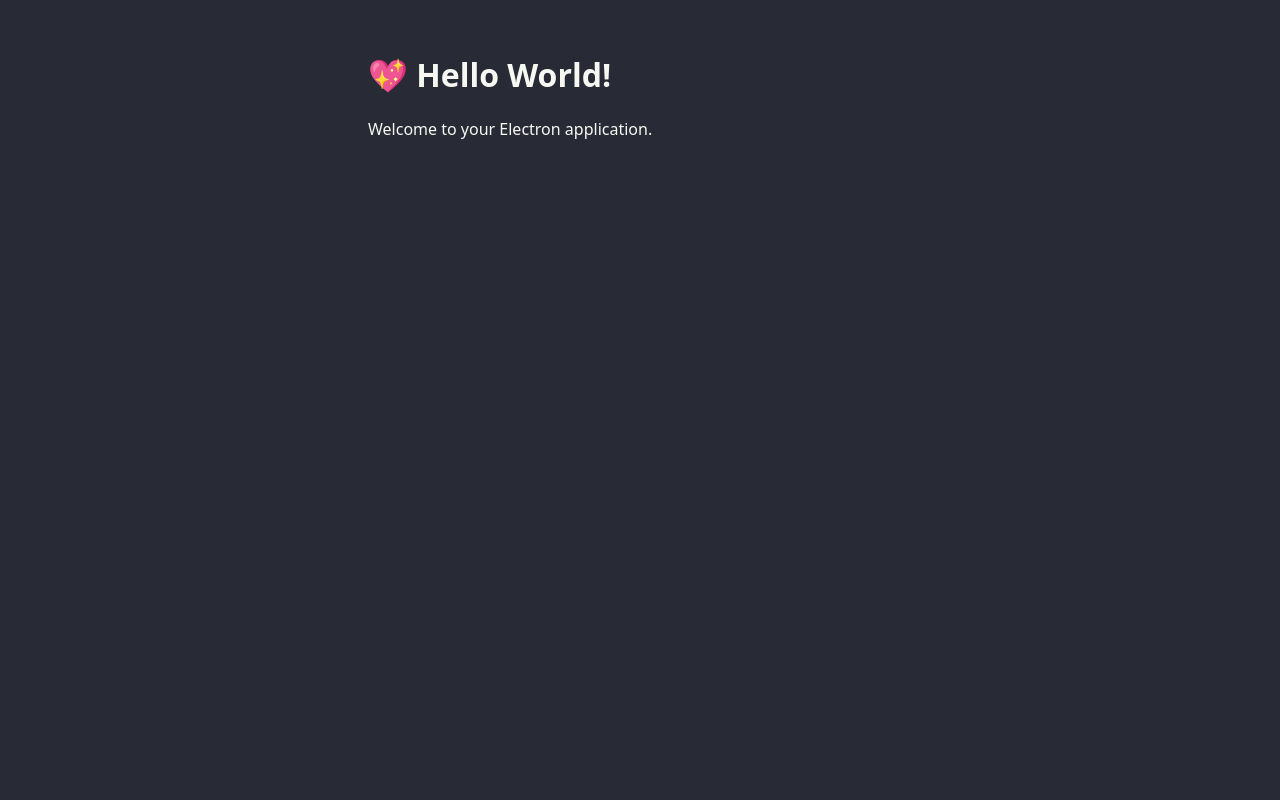
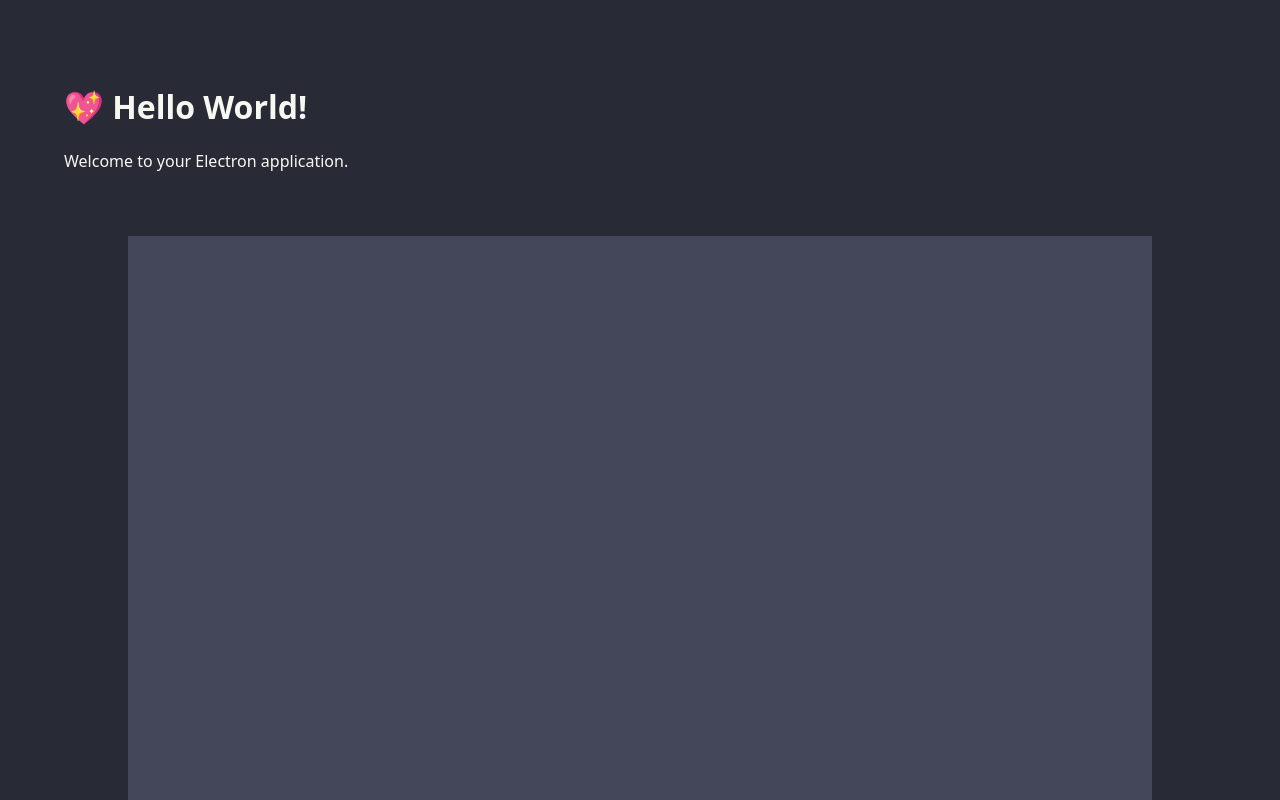
Before and after one commit to lonnen/juicer, an Electron app: page src/index.html in a window 1280 px wide. Shown: the top 800 px of the page. Drawn offline with Linux system fonts and the light colour scheme.

Commit message:
block out a board

```diff
--- a/src/index.css
+++ b/src/index.css
@@ -24,6 +24,15 @@
   color: var(--foreground);
   font-family: var(--main-font-family);
   margin: auto;
-  max-width: 38rem;
-  padding: 2rem;
+  padding: 5vw;
 }
+
+.board {
+  background-color: var(--current-line);
+  color: var(--comment);
+  background-repeat: no-repeat;
+  background-size: 100%;
+  width: 80vw;
+  height: 80vw;
+  margin: 5vw;
+}
--- a/src/index.html
+++ b/src/index.html
@@ -8,5 +8,6 @@
   <body>
     <h1>💖 Hello World!</h1>
     <p>Welcome to your Electron application.</p>
+    <div class="board"></div>
   </body>
 </html>
```
